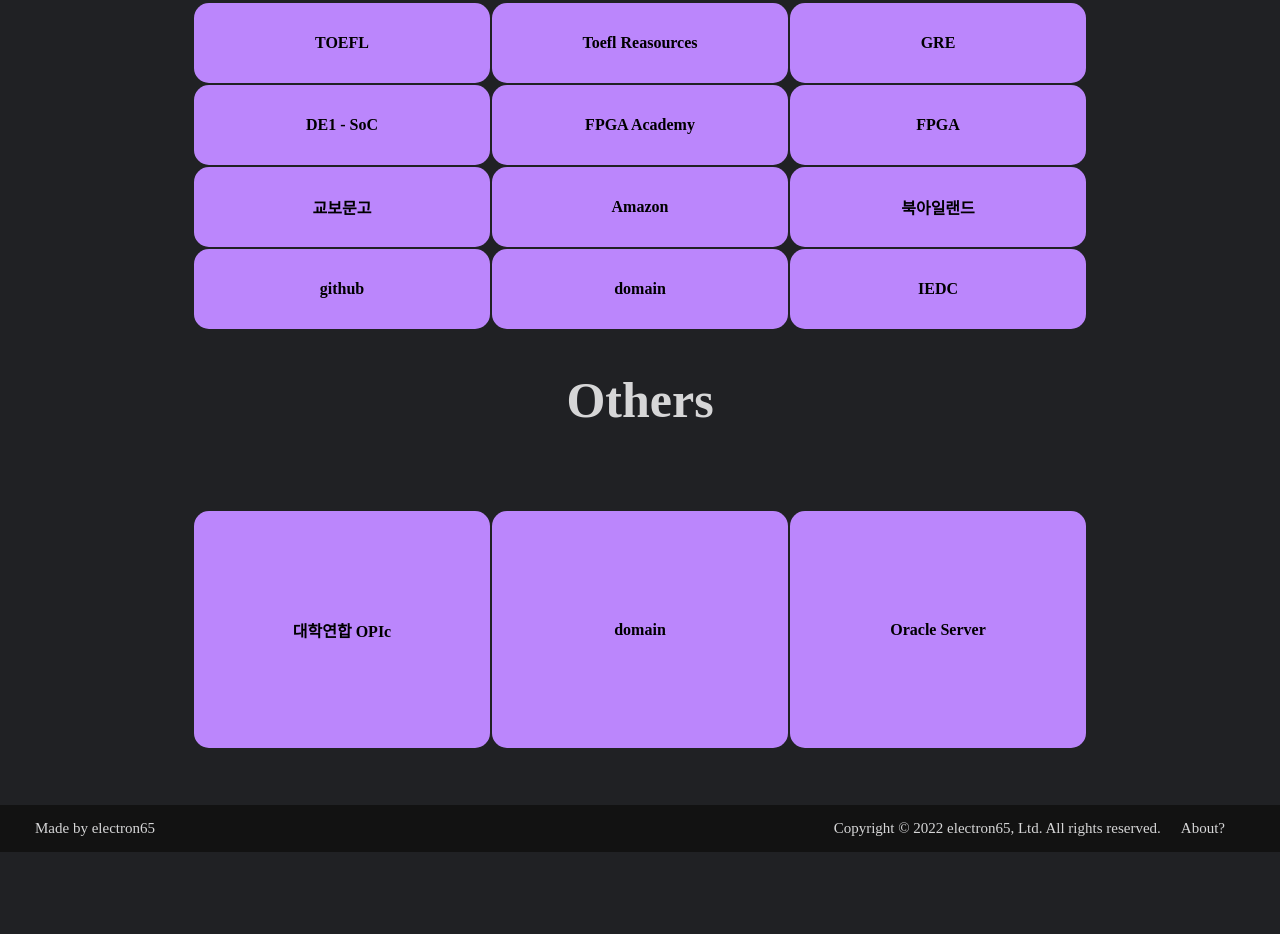
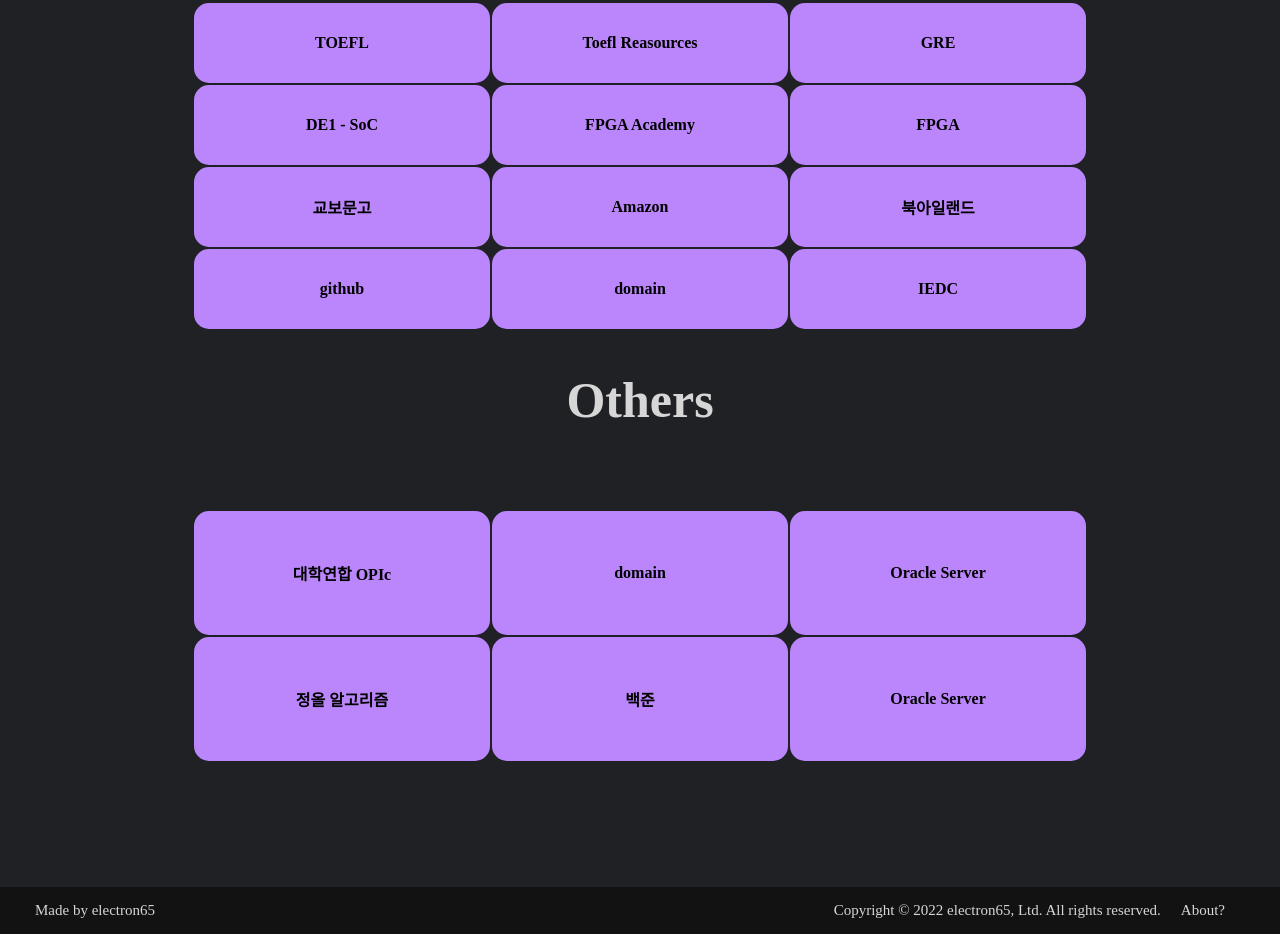
Before and after one commit to electron65/main.kojw.com, a plain HTML site: page link.html in a window 1280 px wide. Shown: the part 805-1739 px from the top of the page. Before the commit the page ends 1657 px from the top, so only its background shows below. Drawn offline with Linux system fonts and the light colour scheme.

Commit message:
Update link.html

```diff
--- a/link.html
+++ b/link.html
@@ -103,6 +103,11 @@
             <td><a href="https://www.hosting.kr/">domain</a></td>
             <td><a href="https://www.oracle.com/kr/cloud/free/">Oracle Server</a></td>
           </tr>
+          <tr>
+            <td><a href="http://www.jungol.co.kr/">정올 알고리즘</a></td>
+            <td><a href="https://www.acmicpc.net/">백준</a></td>
+            <td><a href="https://www.oracle.com/kr/cloud/free/">Oracle Server</a></td>
+          </tr>
         </table>
         <br>
         </a>
```
